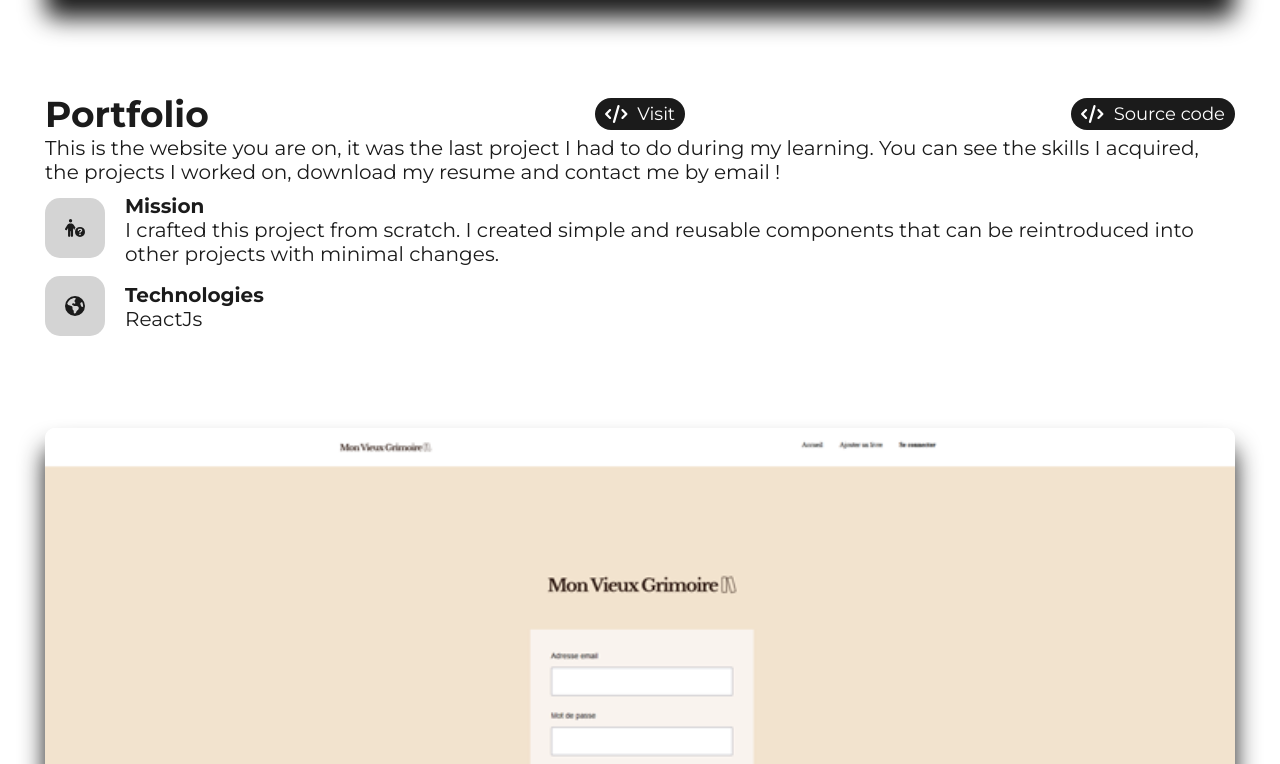
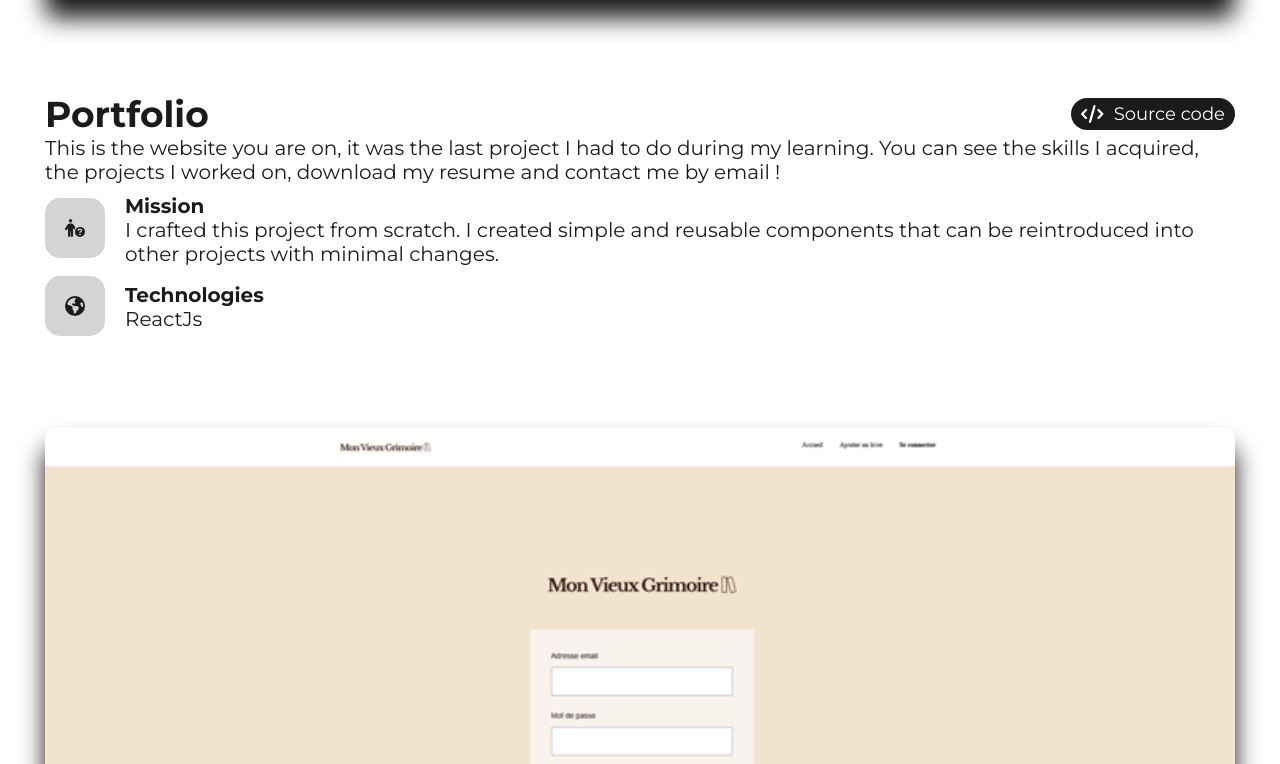
Before and after one commit to bwbhub/Portfolio, a React (Create React App) app: page / in a window 1280 px wide. Shown: the part 3916-4680 px from the top of the page. Built offline with nearby package versions, Linux system fonts and the light colour scheme.

Commit message:
change on visit button

```diff
--- a/src/components/Projects.js
+++ b/src/components/Projects.js
@@ -71,6 +71,7 @@ export default function Projects() {
               <div className="content">
                 <div className="header">
                   <h3>{value.title}</h3>
+                  {value.linkTo ? (
                     <a
                       href={value.linkTo}
                       className="tag"
@@ -81,6 +82,7 @@ export default function Projects() {
                       <FontAwesomeIcon icon={faCode} />
                       <span>Visit</span>
                     </a>
+                  ) : null}
                   <a
                     href={value.sourceCode}
                     className="tag"
```
Lines whose indentation alone changed are shown as unchanged.
